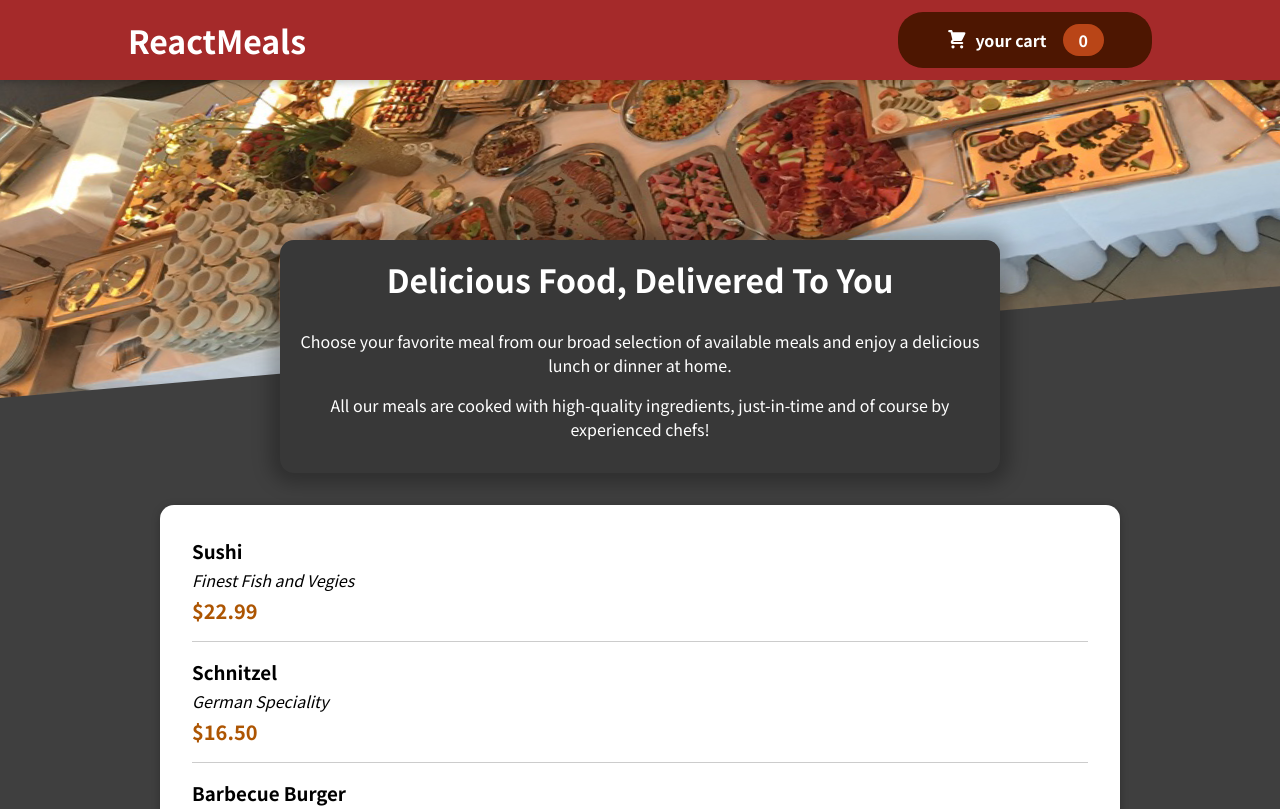
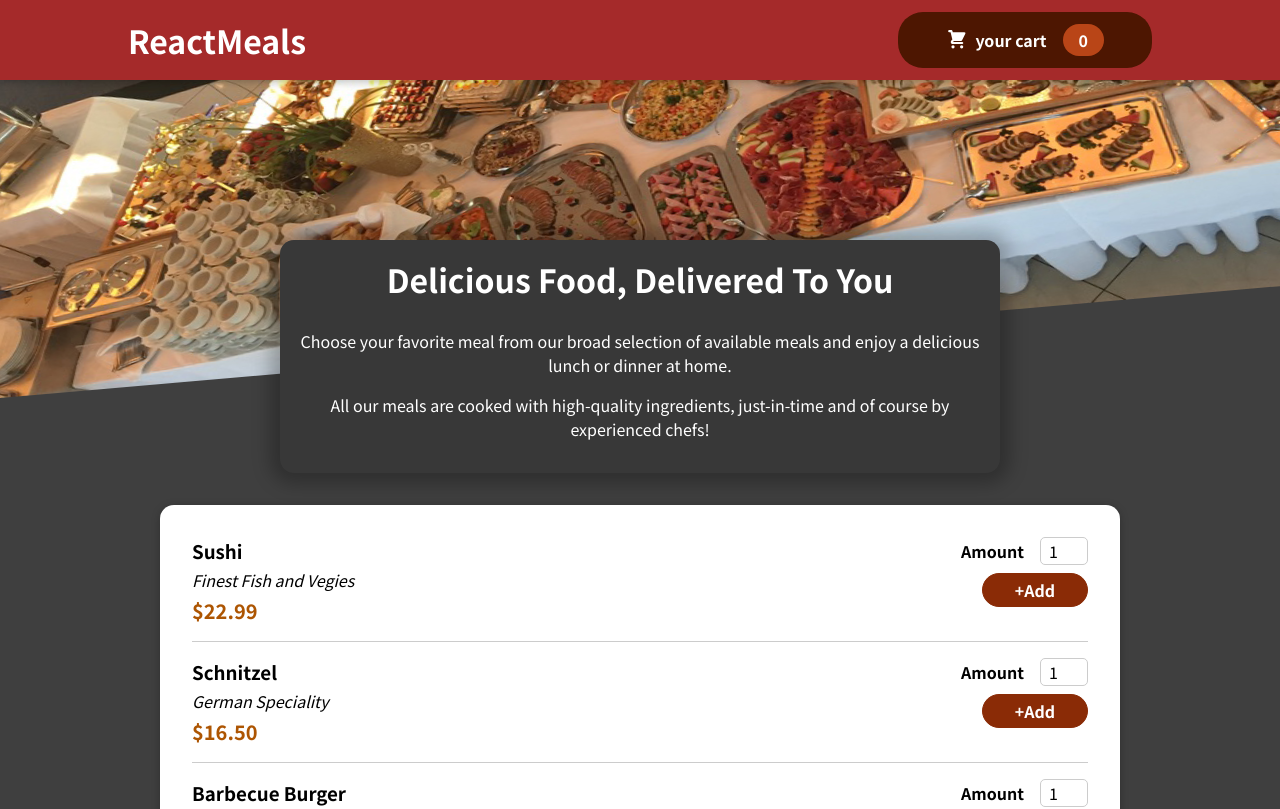
Before and after one commit to ramyasunarkani/Restaurant-Website, a React (Create React App) app: page / in a window 1280 px wide. Shown: the top 809 px of the page. Built offline with nearby package versions, Linux system fonts and the light colour scheme.

Commit message:
Adding a Form

```diff
--- /dev/null
+++ b/src/components/Meals/MealItem/MealItemForm.js
@@ -0,0 +1,21 @@
+import style from './MealItemForm.module.css'
+import Input from "../../UI/Input";
+
+const MealItemForm=props=>{
+    return (
+        <form className={style.form}>
+            <Input label="Amount"
+            input={{
+                id:'amount',
+                type:'text',
+                min:'1',
+                max:'5',
+                step:'1',
+                defaultValue:'1'
+                }}/>
+                <button>+Add</button>
+        </form>
+    );
+}
+
+export default MealItemForm;
--- /dev/null
+++ b/src/components/Meals/MealItem/MealItemForm.module.css
@@ -0,0 +1,20 @@
+.form {
+    text-align: right;
+  }
+
+  .form button {
+    font: inherit;
+    cursor: pointer;
+    background-color: #8a2b06;
+    border: 1px solid #8a2b06;
+    color: white;
+    padding: 0.25rem 2rem;
+    border-radius: 20px;
+    font-weight: bold;
+  }
+
+  .form button:hover,
+  .form button:active {
+    background-color: #641e03;
+    border-color: #641e03;
+  }
--- a/src/components/Meals/MealItem/MealsItem.js
+++ b/src/components/Meals/MealItem/MealsItem.js
@@ -1,4 +1,5 @@
 import style from './MealsItem.module.css';
+import MealItemForm from './MealItemForm';
 const MealsItem=(props)=>{
     const price=`$${props.price.toFixed(2)}`;
     return (
@@ -9,7 +10,7 @@
                 <div className={style.price}>{price}</div>
             </div>
             <div>
-
+                <MealItemForm/>
             </div>
 
         </li>
--- /dev/null
+++ b/src/components/UI/Input.js
@@ -0,0 +1,10 @@
+import style from './Input.module.css';
+
+const Input=props=>{
+    return <div className={style.input}>
+        <label htmlFor={props.input.id}>{props.label}</label>
+        <input {...props.input}/>
+    </div>;
+}
+
+export default Input;
--- /dev/null
+++ b/src/components/UI/Input.module.css
@@ -0,0 +1,18 @@
+.input {
+    display: flex;
+    align-items: center;
+    margin-bottom: 0.5rem;
+  }
+
+  .input label {
+    font-weight: bold;
+    margin-right: 1rem;
+  }
+
+  .input input {
+    width: 3rem;
+    border-radius: 5px;
+    border: 1px solid #ccc;
+    font: inherit;
+    padding-left: 0.5rem;
+  }
```
